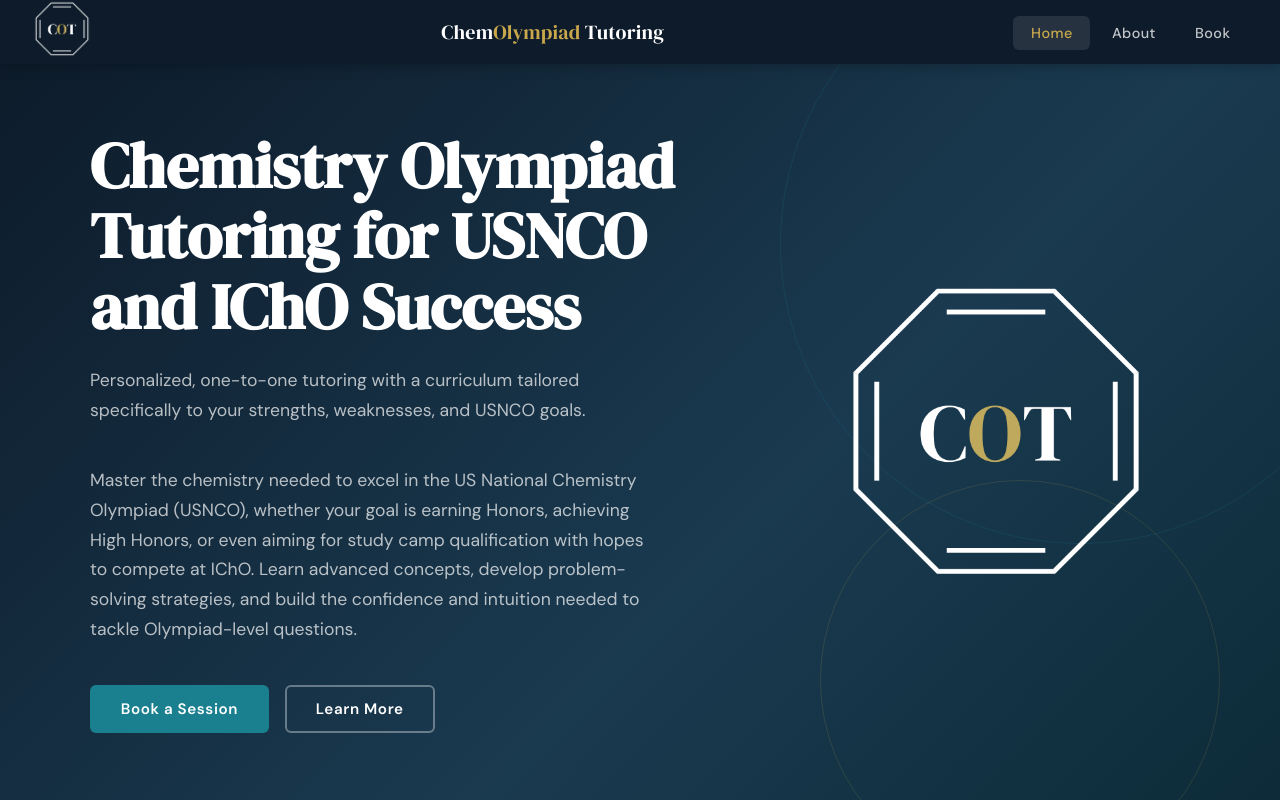
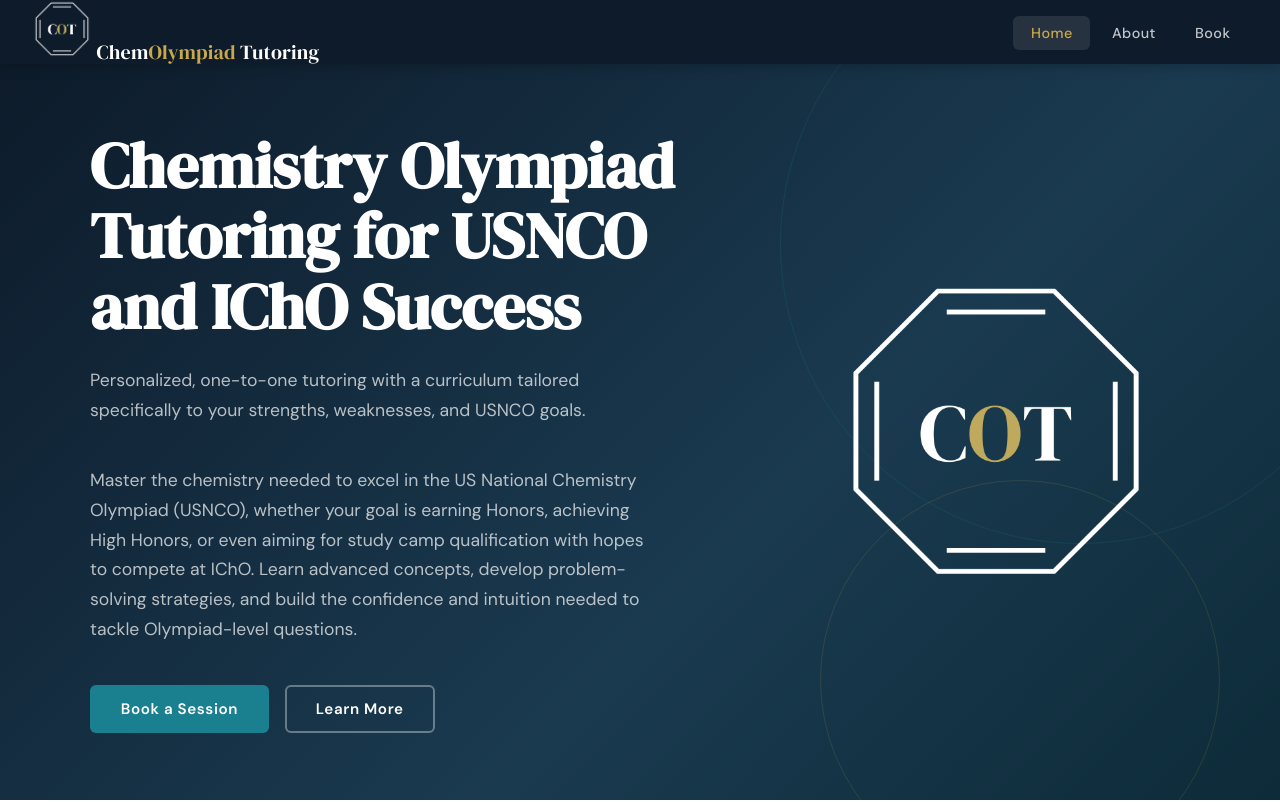
Before and after one commit to usaolympiadtutoring/usaolympiadtutoring.github.io, a plain HTML site: page index.html in a window 1280 px wide. Shown: the top 802 px of the page. Drawn offline with Linux system fonts and the light colour scheme.

Commit message:
Update index.html

```diff
--- a/index.html
+++ b/index.html
@@ -227,8 +227,6 @@
   <nav>
     <div class="nav-logo">
       <img src="images/COTvertyellow.png">
-    </div>
-    <div class="nav-logo">
       Chem<span>Olympiad</span> Tutoring
     </div>
     <input type="checkbox" id="nav-toggle" class="nav-toggle">
```
